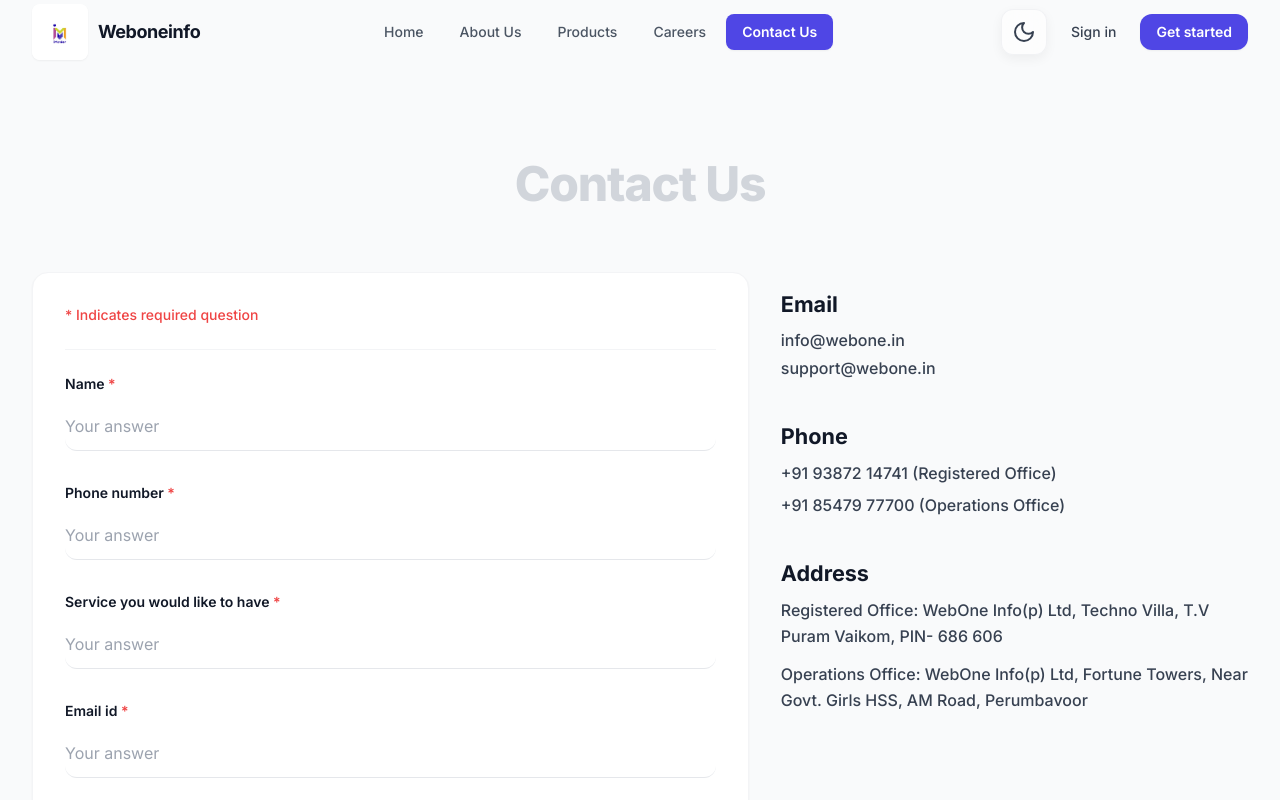
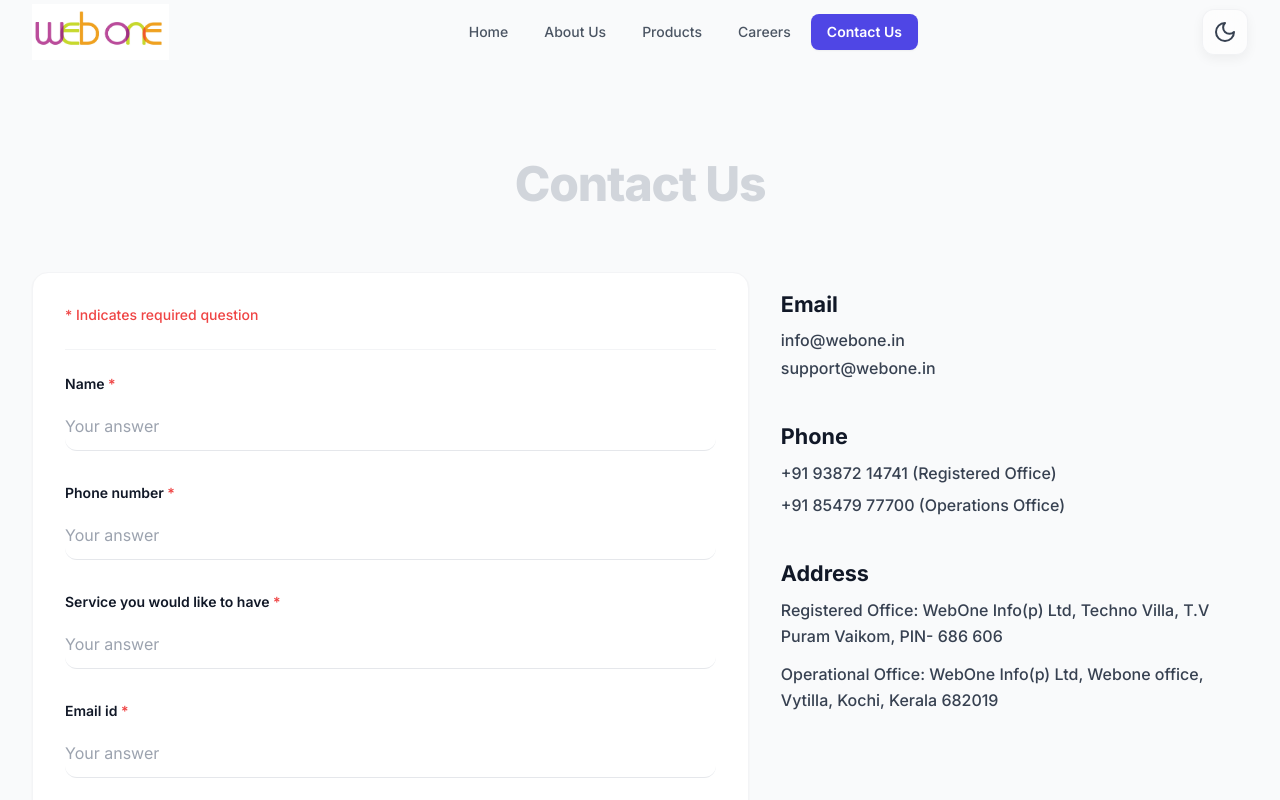
Before and after one commit to akshaykamal90/WEBONEINFO, a React (Vite) app: page /contact in a window 1280 px wide. Shown: the top 800 px of the page. Built offline with nearby package versions, Linux system fonts and the light colour scheme.

Commit message:
logo changed to weboneinfo and adress updated with changes in navbar also

```diff
--- a/src/components/Navbar.jsx
+++ b/src/components/Navbar.jsx
@@ -41,23 +41,20 @@ const Navbar = () => {
   return (
     <nav
       className={`fixed top-0 left-0 right-0 z-50 transition-all duration-300 ${isScrolled
-          ? 'bg-white/90 dark:bg-gray-950/90 backdrop-blur-xl border-b border-gray-200/80 dark:border-gray-800/80 shadow-sm'
-          : 'bg-transparent border-b border-transparent'
+        ? 'bg-white/90 dark:bg-gray-950/90 backdrop-blur-xl border-b border-gray-200/80 dark:border-gray-800/80 shadow-sm'
+        : 'bg-transparent border-b border-transparent'
         }`}
     >
       <div className="max-w-7xl mx-auto px-4 sm:px-6 lg:px-8">
         <div className="flex items-center justify-between h-16">
 
           {/* Logo */}
-          <Link to="/" className="flex items-center gap-2.5 group">
+          <Link to="/" className="flex items-center group">
             <img
-              src="/imentor_logo.jpeg"
-              alt="Weboneinfo Logo"
-              className="h-12 md:h-14 w-auto object-contain rounded-lg shadow-sm group-hover:scale-105 transition-transform duration-200"
+              src="/logo.jpeg"
+              alt="Brand Logo"
+              className="h-12 md:h-14 w-auto object-contain transition-transform duration-200 group-hover:scale-105"
             />
-            <span className="text-lg font-bold text-gray-900 dark:text-white tracking-tight">
-              Weboneinfo
-            </span>
           </Link>
 
           {/* Desktop Nav Links */}
@@ -109,14 +106,7 @@ const Navbar = () => {
                 </button>
               </>
             ) : (
-              <>
-                <Link to="/login" className="btn-ghost text-sm px-4 py-2">
-                  Sign in
-                </Link>
-                <Link to="/register" className="btn-primary text-sm px-4 py-2">
-                  Get started
-                </Link>
-              </>
+              <></>
             )}
           </div>
 
@@ -148,8 +138,8 @@ const Navbar = () => {
                 key={link.to}
                 to={link.to}
                 className={`block px-4 py-3 rounded-xl text-sm font-medium transition-all duration-150 ${isActivePath(link.to)
-                    ? 'bg-primary-600 text-white'
-                    : 'text-gray-700 dark:text-gray-300 hover:bg-gray-100 dark:hover:bg-gray-800'
+                  ? 'bg-primary-600 text-white'
+                  : 'text-gray-700 dark:text-gray-300 hover:bg-gray-100 dark:hover:bg-gray-800'
                   }`}
               >
                 {link.label}
@@ -175,20 +165,7 @@ const Navbar = () => {
                   </button>
                 </>
               ) : (
-                <>
-                  <Link
-                    to="/login"
-                    className="block w-full text-center px-4 py-3 rounded-xl border border-gray-200 dark:border-gray-700 text-sm font-semibold text-gray-700 dark:text-gray-300 hover:bg-gray-50 dark:hover:bg-gray-800 transition-all duration-150"
-                  >
-                    Sign in
-                  </Link>
-                  <Link
-                    to="/register"
-                    className="block w-full text-center px-4 py-3 rounded-xl bg-primary-600 text-white text-sm font-semibold"
-                  >
-                    Get started free
-                  </Link>
-                </>
+                <></>
               )}
             </div>
           </div>
--- a/src/pages/Contact.jsx
+++ b/src/pages/Contact.jsx
@@ -165,7 +165,7 @@ const Contact = () => {
                   Registered Office: WebOne Info(p) Ltd, Techno Villa, T.V Puram Vaikom, PIN- 686 606
                 </p>
                 <p>
-                  Operations Office: WebOne Info(p) Ltd, Fortune Towers, Near Govt. Girls HSS, AM Road, Perumbavoor
+                  Operational Office: WebOne Info(p) Ltd, Webone office, Vytilla, Kochi, Kerala 682019
                 </p>
               </div>
             </div>
```
Also changed, not shown: public/logo.jpeg (added).
